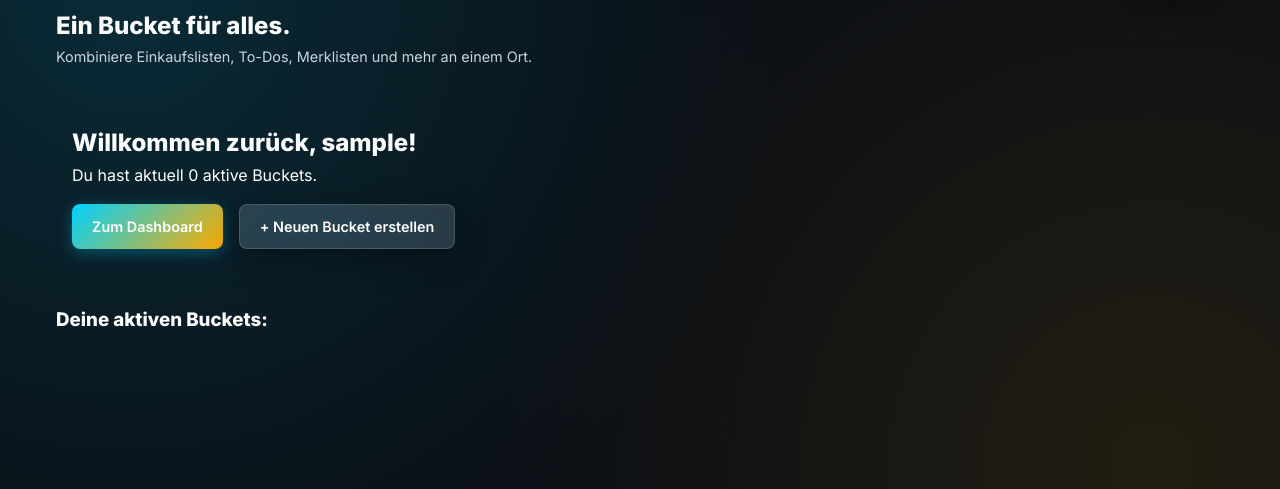
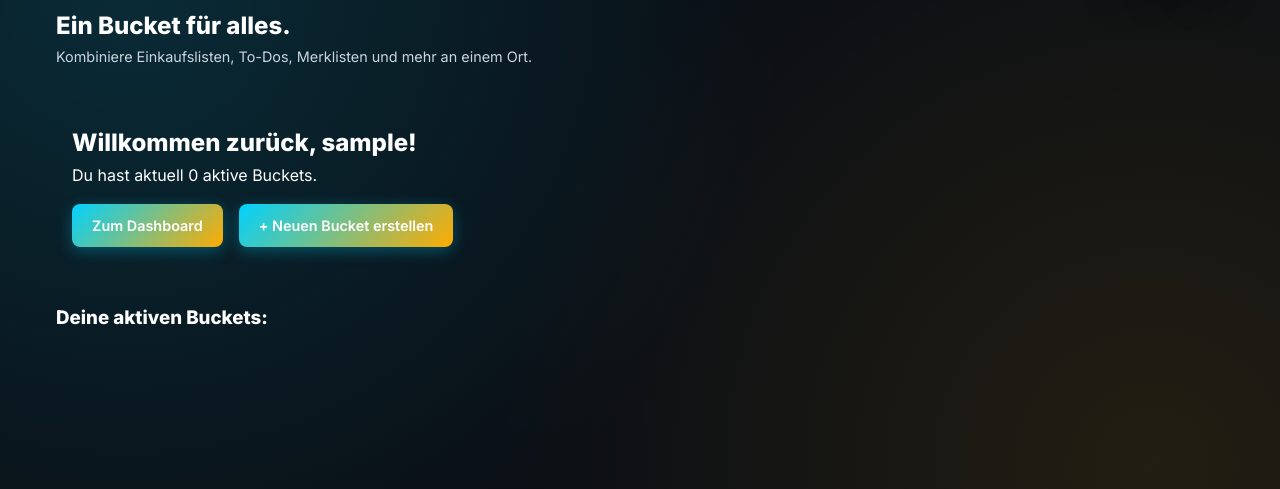
Before and after one commit to bzaiser/buckezz, a Django app: page / in a window 1280 px wide. Shown: the part 174-663 px from the top of the page. Run offline with Django 5.2, Linux system fonts and the light colour scheme; the visitor is signed in with stand-in values (Sample User, id 1); data comes from the database, SQL or seed files in the repository; data that the repository does not hold is empty; some libraries are stand-ins or nearby versions.

Commit message:
style: Match + Neuen Bucket erstellen button design to active theme by utilizing btn-primary class on homepage

```diff
--- a/templates/core/home.html
+++ b/templates/core/home.html
@@ -34,7 +34,7 @@
                 <p>Du hast aktuell {{ my_lists.count }} aktive Buckets.</p>
                 <div style="margin-top: var(--spacing-md); display: flex; gap: var(--spacing-md);">
                     <a href="{% url 'core:dashboard' %}" class="btn btn-primary">Zum Dashboard</a>
-                    <a href="{% url 'core:dashboard' %}?create=1" class="btn glass">+ Neuen Bucket erstellen</a>
+                    <a href="{% url 'core:dashboard' %}?create=1" class="btn btn-primary">+ Neuen Bucket erstellen</a>
                 </div>
             {% else %}
                 <h2>Bereit für Ordnung?</h2>
```
